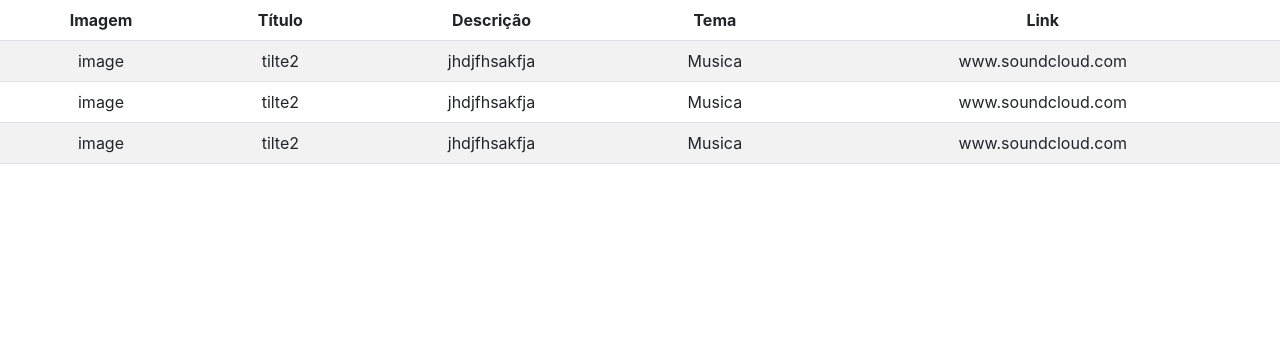
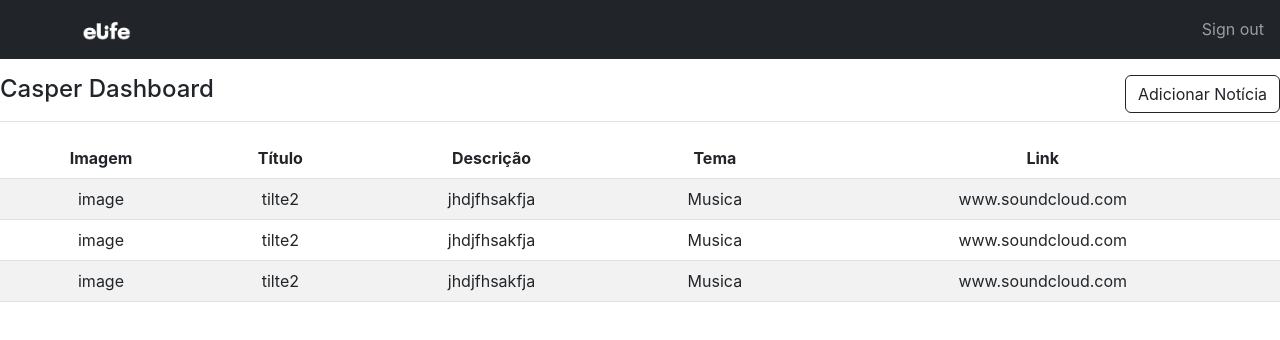
Before and after one commit to michloliveira/casper-chatbot-admin, a React (Create React App) app: page / in a window 1280 px wide. Shown: the top 340 px of the page. Built offline with nearby package versions, Linux system fonts and the light colour scheme.

Commit message:
add header nav

```diff
--- a/src/components/Header.js
+++ b/src/components/Header.js
@@ -1,9 +1,16 @@
 import React from "react";
+import logo from "../assets/elifeLogoWhite.png"
 
 function Header() {
     return(
-        <header>
-            <h2>header</h2>
+
+        <header class="navbar navbar-dark bg-dark d-flex">
+            <a class="navbar-brand col-md-3 col-lg-2 me-0 " href="#"><img src={logo} height= {32} alt="logo" /></a>
+            <div class="navbar-nav">
+                <div class="nav-item text-nowrap">
+                    <a class="nav-link px-3" href="#">Sign out</a>
+                </div>
+            </div>
         </header>
     );
 
--- a/src/pages/Panel.js
+++ b/src/pages/Panel.js
@@ -1,8 +1,20 @@
+import Header from "../components/Header";
 import Table from "../components/Table";
 
 function Panel(){
     return(
-        <Table/>
+        <>
+        <main className="col-md-9  col-lg-12">
+            <Header/>
+            <div className="d-flex justify-content-between flex-wrap flex-md-nowrap align-items-center pt-3 pb-2 mb-3 border-bottom">
+                <h4 className="h4 ">Casper Dashboard</h4>
+                <button type="button" class="btn btn-outline-dark">Adicionar Notícia</button>
+
+            </div>
+            <Table/>
+
+        </main>
+        </>
     );
 }
 
```
Also changed, not shown: src/assets/elifeLogoWhite.png (added).
